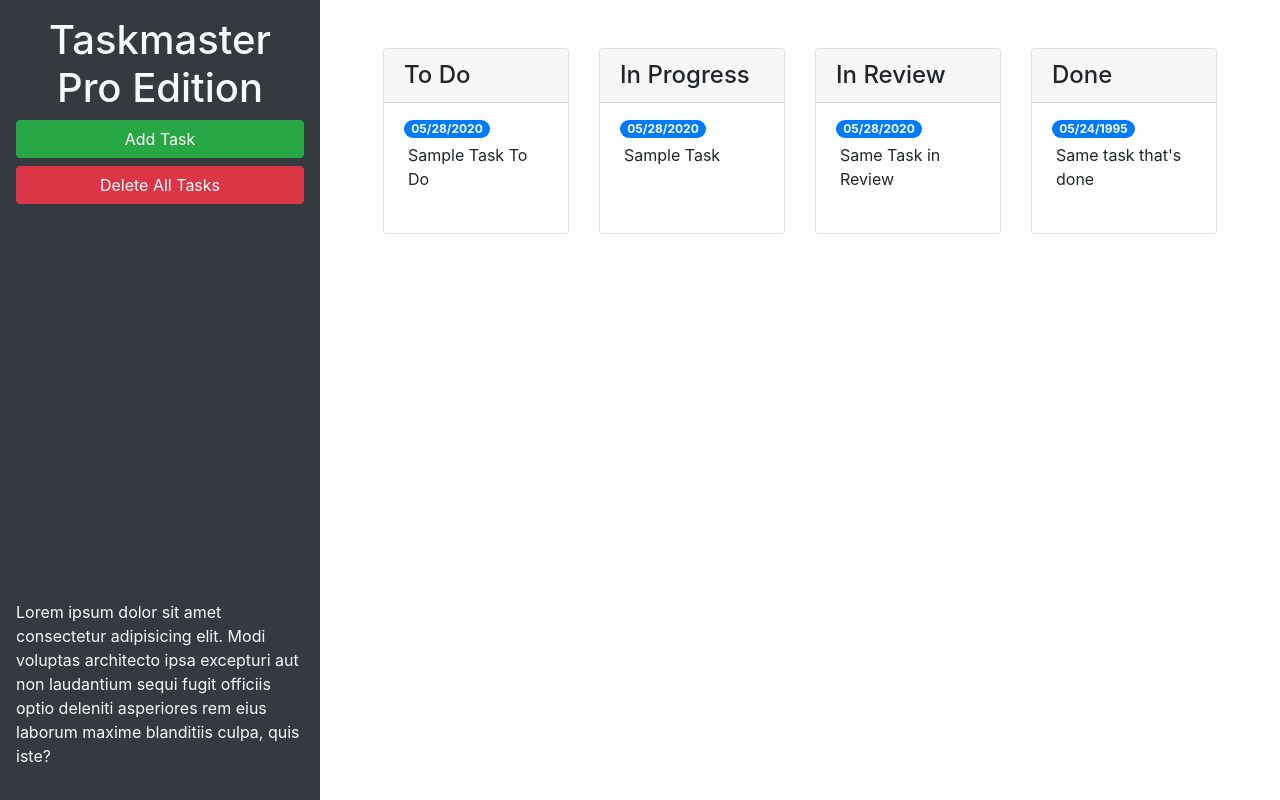
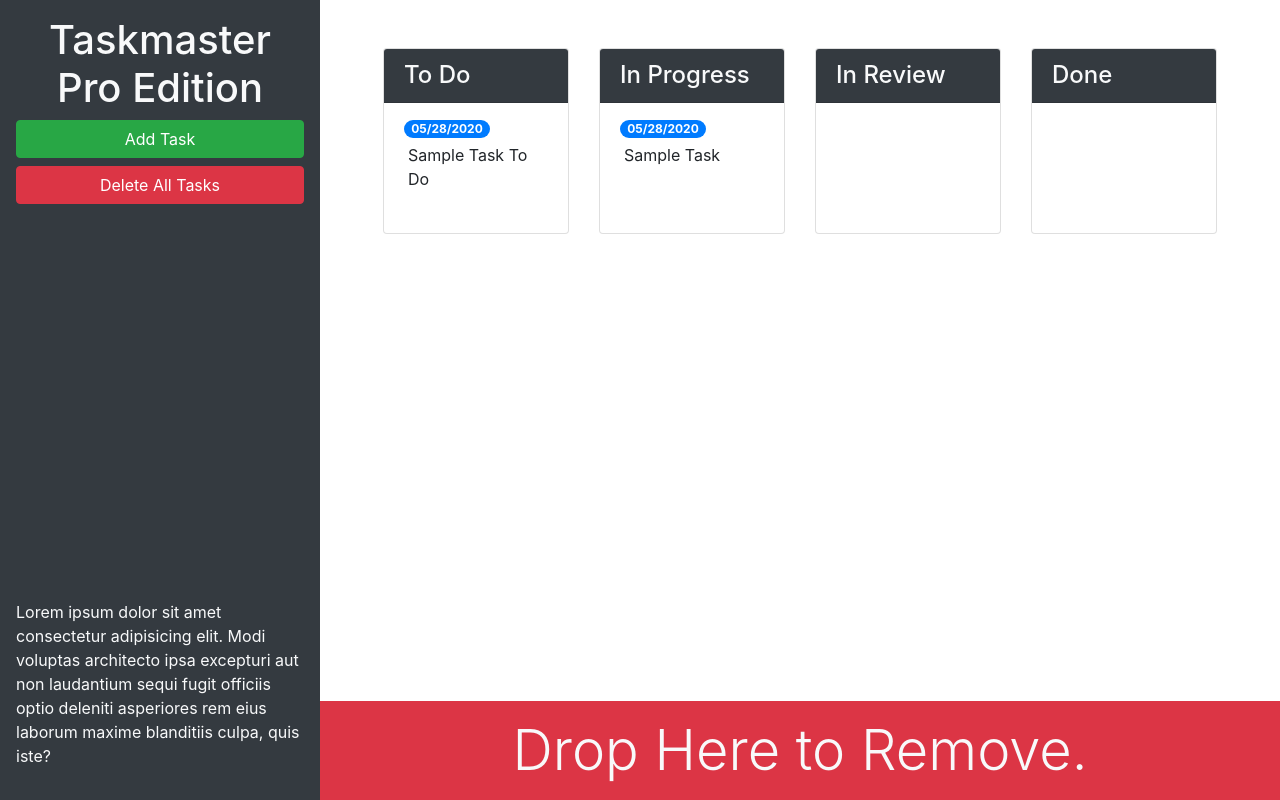
Before and after one commit to msatori/taskmaster-pro, a plain HTML site: page index.html in a window 1280 px wide. Drawn offline with nearby package versions, Linux system fonts and the light colour scheme.

Commit message:
added trash option

```diff
--- a/index.html
+++ b/index.html
@@ -13,21 +13,22 @@
 <body>
 
   <div class="row min-vh-100 no-gutters">
-    <header class="col-12 col-lg-3 bg-dark text-light d-flex flex-column p-4 p-lg-3">
+    <header class="col-12 col-lg-3 bg-dark text-light sticky-top d-flex flex-column p-4 p-lg-3">
       <h1 class="text-center">Taskmaster Pro Edition</h1>
       <button id="create-task" class="btn btn-block btn-success" data-toggle="modal" data-target="#task-form-modal">Add
         Task</button>
       <button id="remove-tasks" class="btn btn-block btn-danger">Delete All Tasks</button>
-      <p class="mt-auto">Lorem ipsum dolor sit amet consectetur adipisicing elit. Modi voluptas architecto ipsa
+      <p class="mt-auto d-none d-lg-block">Lorem ipsum dolor sit amet consectetur adipisicing elit. Modi voluptas
+        architecto ipsa
         excepturi aut non
         laudantium sequi fugit officiis optio deleniti asperiores rem eius laborum maxime blanditiis culpa, quis iste?
       </p>
     </header>
-    <main class="col-12 col-lg-9">
+    <main class="col-12 col-lg-9 d-flex flex-column">
       <div class="m-5 row justify-content-around">
         <div class="col-12 col-md-6 col-xl-3 mb-3">
           <div class="card">
-          <h4 class="card-header">To Do
+            <h4 class="card-header bg-dark text-light">To Do
             </h4>
             <ul id="list-toDo" class="list-group list-group-flush">
               <li class="list-group-item">
@@ -41,7 +42,7 @@
         <!--in progress start-->
         <div class="col-12 col-md-6 col-xl-3 mb-3">
           <div class="card">
-          <h4 class="card-header">In Progress
+            <h4 class="card-header bg-dark text-light">In Progress
             </h4>
             <ul id="list-inProgress" class="list-group list-group-flush">
               <li class="list-group-item">
@@ -55,12 +56,12 @@
         <!--in review start-->
         <div class="col-12 col-md-6 col-xl-3 mb-3">
           <div class="card">
-          <h4 class="card-header">In Review
+            <h4 class="card-header bg-dark text-light">In Review
             </h4>
             <ul id="list-inReview" class="list-group list-group-flush">
               <li class="list-group-item">
-              <span class="badge badge-primary badge-pill">05/28/2020</span>
-              <p class="m-1">Same Task in Review</p>
+                <span class="badge badge-primary badge-pill"></span>
+                <p class="m-1"></p>
               </li>
             </ul>
           </div>
@@ -69,17 +70,22 @@
         <!--done start-->
         <div class="col-12 col-md-6 col-xl-3 mb-3">
           <div class="card">
-          <h4 class="card-header">Done
+            <h4 class="card-header bg-dark text-light">Done
             </h4>
             <ul id="list-done" class="list-group list-group-flush">
               <li class="list-group-item">
-              <span class="badge badge-primary badge-pill">05/24/1995</span>
-              <p class="m-1">Same task that's done</p>
+                <span class="badge badge-primary badge-pill"></span>
+                <p class="m-1"></p>
               </li>
             </ul>
           </div>
         </div>
         <!--done end-->
+      </div>
+      <div id="trash" class="mt-auto">
+        <div class="w-100 bg-danger p-3 text-center text-light display-4">
+          Drop Here to Remove.
+        </div>
       </div>
     </main>
   </div>
```
Lines whose indentation alone changed are shown as unchanged.
